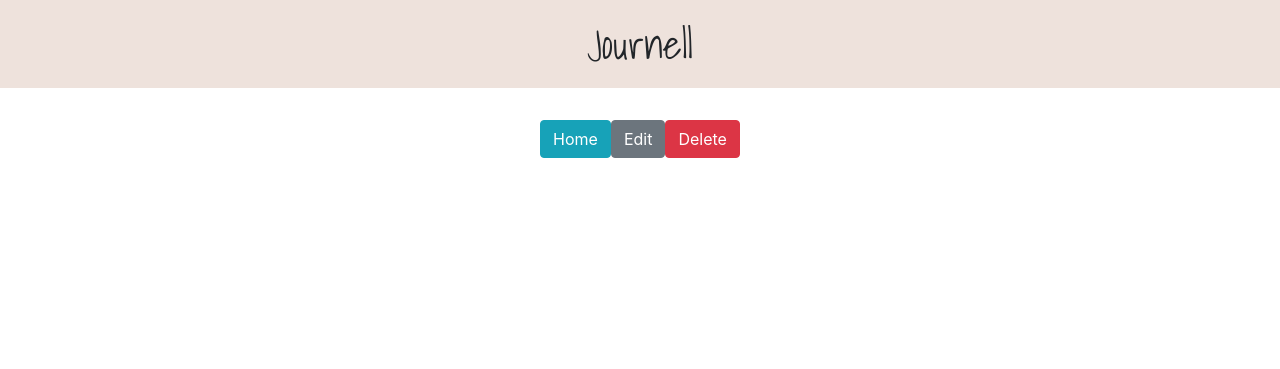
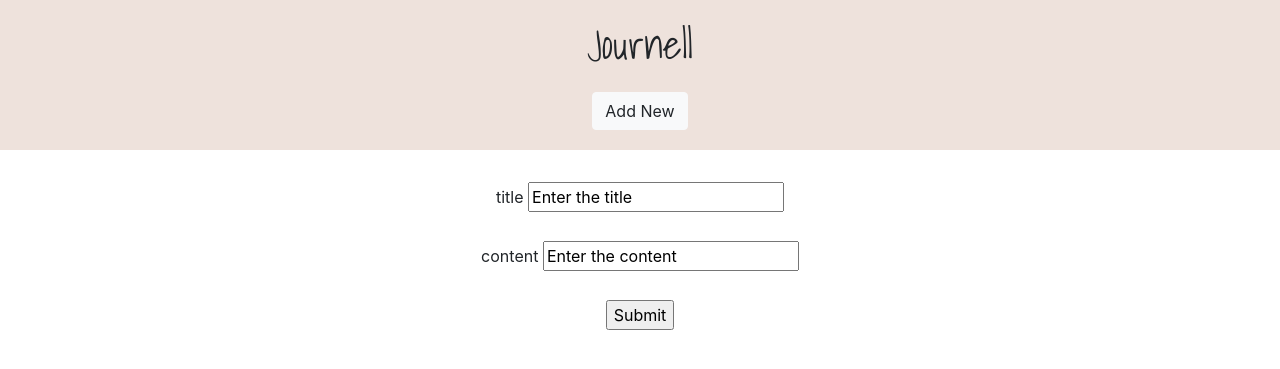
Before and after one commit to ellismckenzielee/flask_journal_app, a Flask app: page /create in a window 1280 px wide. Shown: the top 369 px of the page. Run offline with Flask 2, Linux system fonts and the light colour scheme; data comes from the database, SQL or seed files in the repository; both versions use the stored data as it was after the commit; some libraries are stand-ins or nearby versions.

Commit message:
added a create new post route

```diff
--- a/journal_app/routes.py
+++ b/journal_app/routes.py
@@ -9,6 +9,21 @@
     posts = Post.query.all()
     print(Post)
     return render_template('index.html', posts=posts)
+
+@app.route('/create', methods=['GET', 'POST'])
+def create():
+    if request.method == 'GET':
+        form = PostForm()
+        return render_template('create.html', form=form)
+    elif request.method == 'POST':
+        form = request.form
+        title = form['title']
+        content = form['content']
+        post = Post(title=title, content=content)
+        db.session.add(post)
+        db.session.commit()
+        print('IDDDDD', content)
+        return redirect(url_for('detail', id=post.id))
 
 @app.route('/<id>',methods=['GET','POST'])
 def detail(id):
--- a/journal_app/templates/base.html
+++ b/journal_app/templates/base.html
@@ -12,14 +12,14 @@
                 <h1 id="title">
                     Journell
                 </h1>
+                </br>
+                <a class="btn btn-light" href="{{ url_for('create') }}">Add New </a>
             </div>
         </header>
 
         <div class="container">
-            <div class="d-flex flex-row justify-content-center flex-wrap">
-                    {% block content %}
-                    {% endblock %}
-            </div>
+                {% block content %}
+                {% endblock %}
         </div>
     </body>
     <script src="https://code.jquery.com/jquery-3.4.1.slim.min.js" integrity="sha384-J6qa4849blE2+poT4WnyKhv5vZF5SrPo0iEjwBvKU7imGFAV0wwj1yYfoRSJoZ+n" crossorigin="anonymous"></script>
--- /dev/null
+++ b/journal_app/templates/create.html
@@ -0,0 +1,17 @@
+{% extends 'base.html' %}
+    {% block content %}
+        <form method="POST" action="{{ url_for('create') }}">
+            {{ form.hidden_tag() }}
+            <div class="form-group">
+                <label>{{ form.title.label }}</label>
+                <input name="title" type="text" value="Enter the title">
+            </div>
+            <div class="form-group">
+                <label>{{ form.content.label }}</label>
+                <input name='content' type="text" value="Enter the content">
+            </div>
+            <div class="form-group">
+                <input type="submit" value="Submit">
+            </div>
+        </form>
+    {% endblock %}
--- a/journal_app/templates/detail.html
+++ b/journal_app/templates/detail.html
@@ -1,7 +1,9 @@
 {% extends 'base.html' %}
     {% block content %}
         <h1> {{post.title }} </h1>
+        </br>
         <p> {{post.content }} </p>
+        </br>
         <a  href="{{ url_for('home', id=post.id) }}", class="btn btn-info">Home</a>
         <a  href="{{ url_for('edit', id=post.id) }}", class="btn btn-secondary">Edit</a>
         <a  href="{{ url_for('delete', id=post.id) }}", class="btn btn-danger">Delete</a>
--- a/journal_app/templates/index.html
+++ b/journal_app/templates/index.html
@@ -1,10 +1,13 @@
 {% extends 'base.html' %}
     {% block content %}
+    <div class="d-flex flex-row justify-content-center flex-wrap">
         {% for post in posts %}
             <div class="p-2">
                 <h3 class="post-title"> {{ post.title }}</h3>
                 <p class='post-content'>{{ post.content }}</p>
                 <a  href="{{ url_for('detail', id=post.id) }}", class="btn btn-info">See More</a>
             </div>
-                {% endfor %}
+        {% endfor %}
+    </div>
+
     {% endblock %}
```
Also changed, not shown: journal_app/site.db.
